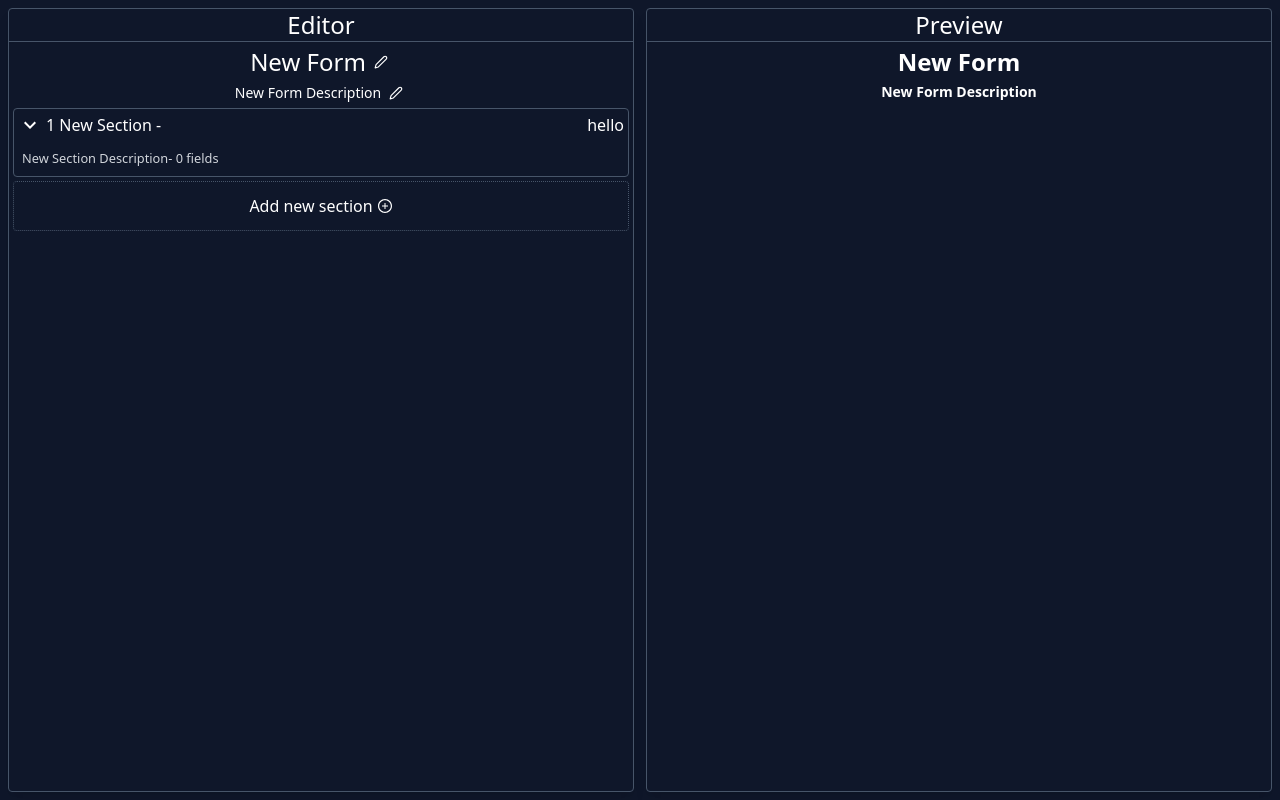
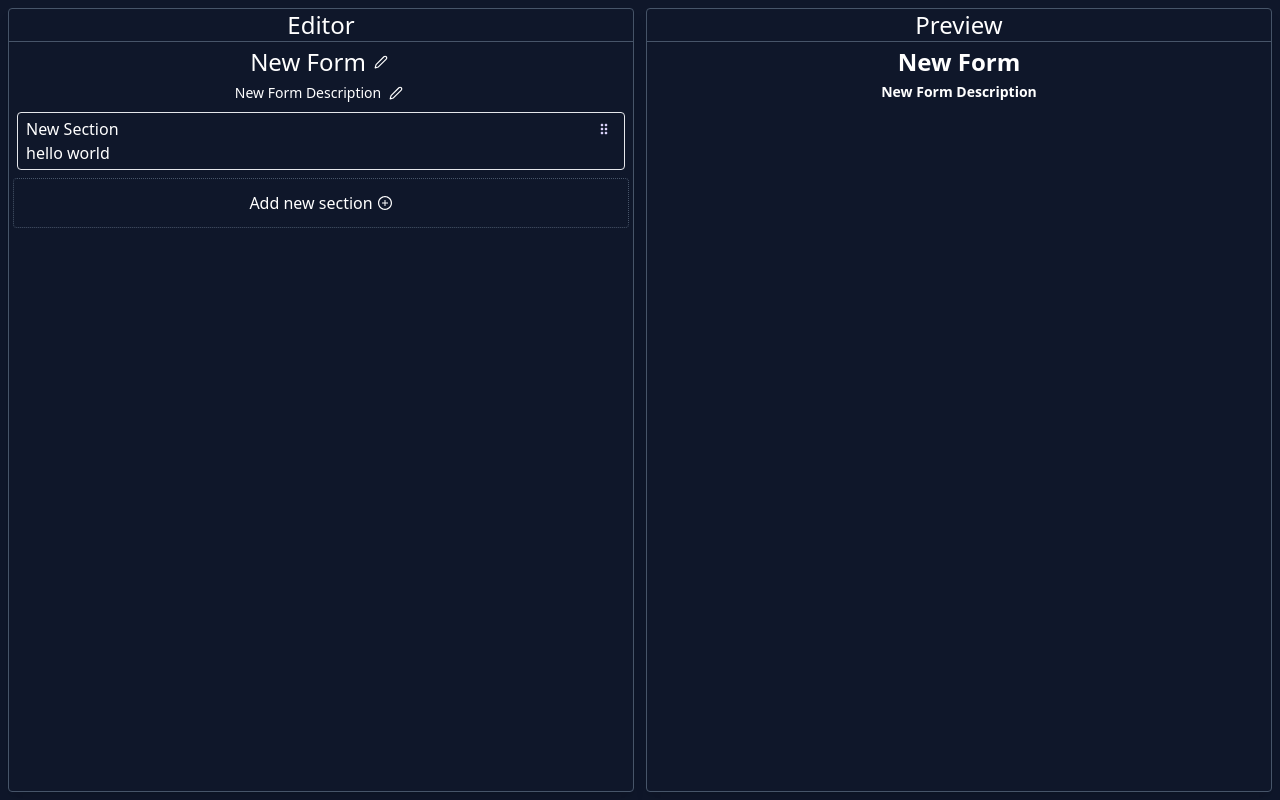
Before and after one commit to elvinsavio/form-builder, a React (Vite) app: page / in a window 1280 px wide. Both pictures are taken after a click on the button "Add new section". Built offline with nearby package versions, Linux system fonts and the light colour scheme.

Commit message:
add dnd for sections

```diff
--- a/package.json
+++ b/package.json
@@ -10,6 +10,8 @@
     "preview": "vite preview"
   },
   "dependencies": {
+    "@dnd-kit/core": "^6.0.8",
+    "@dnd-kit/sortable": "^7.0.2",
     "react": "^18.2.0",
     "react-dom": "^18.2.0",
     "react-icons": "^4.9.0"
--- /dev/null
+++ b/src/components/dnd/dndItem.tsx
@@ -0,0 +1,61 @@
+import { createContext, useContext, useMemo } from "react";
+import type { CSSProperties, PropsWithChildren } from "react";
+import type { DraggableSyntheticListeners, UniqueIdentifier } from "@dnd-kit/core";
+import { useSortable } from "@dnd-kit/sortable";
+import { CSS } from "@dnd-kit/utilities";
+import Icon from "../icon";
+import { MdDragIndicator } from "react-icons/md";
+
+interface Props {
+  id: UniqueIdentifier;
+}
+
+interface Context {
+  attributes: Record<string, any>;
+  listeners: DraggableSyntheticListeners;
+  ref(node: HTMLElement | null): void;
+}
+
+const DNDItemContext = createContext<Context>({
+  attributes: {},
+  listeners: undefined,
+  // eslint-disable-next-line @typescript-eslint/no-empty-function
+  ref() {},
+});
+
+export function DNDItem({ children, id }: PropsWithChildren<Props>) {
+  const { attributes, isDragging, listeners, setNodeRef, setActivatorNodeRef, transform, transition } = useSortable({
+    id,
+  });
+  const context = useMemo(
+    () => ({
+      attributes,
+      listeners,
+      ref: setActivatorNodeRef,
+    }),
+    [attributes, listeners, setActivatorNodeRef]
+  );
+  const style: CSSProperties = {
+    opacity: isDragging ? 0.4 : undefined,
+    transform: CSS.Translate.toString(transform),
+    transition,
+  };
+
+  return (
+    <DNDItemContext.Provider value={context}>
+      <li className="list-none px-2 py-1 border m-1 rounded" ref={setNodeRef} style={style}>
+        {children}
+      </li>
+    </DNDItemContext.Provider>
+  );
+}
+
+export function DragHandle() {
+  const { attributes, listeners, ref } = useContext(DNDItemContext);
+
+  return (
+    <button className="text-violet-200" {...attributes} {...listeners} ref={ref}>
+      <Icon icon={<MdDragIndicator />} />
+    </button>
+  );
+}
--- /dev/null
+++ b/src/components/dnd/dndOverlay.tsx
@@ -0,0 +1,17 @@
+import type { PropsWithChildren } from "react";
+import { DragOverlay, defaultDropAnimationSideEffects } from "@dnd-kit/core";
+import type { DropAnimation } from "@dnd-kit/core";
+
+const dropAnimationConfig: DropAnimation = {
+  sideEffects: defaultDropAnimationSideEffects({
+    styles: {
+      active: {
+        opacity: "0.4",
+      },
+    },
+  }),
+};
+
+export function DNDOverlay({ children }: PropsWithChildren) {
+  return <DragOverlay dropAnimation={dropAnimationConfig}>{children}</DragOverlay>;
+}
--- a/src/editor/editor.tsx
+++ b/src/editor/editor.tsx
@@ -1,13 +1,12 @@
 import { AiOutlinePlusCircle } from "react-icons/ai";
-import { MdOutlineExpandMore } from "react-icons/md";
 import { FiEdit2 } from "react-icons/fi";
 
-import { IForm } from "../types/types";
-import { ReactNode } from "react";
+import { IForm, ISection } from "../types/types";
 import Icon from "../components/icon";
 import { editorStyle } from "../style/editor";
 import Input from "../components/input";
 import { IEditorStyle } from "../style/editor.type";
+import { Section } from "./section/section";
 
 interface IProps {
   state: IForm;
@@ -15,13 +14,20 @@ interface IProps {
   styles: IEditorStyle;
 }
 
+const genUUID = () => {
+  return "xxxx-xxxx-xxx-xxxx".replace(/[x]/g, () => {
+    const r = Math.floor(Math.random() * 16);
+    return r.toString(16);
+  });
+};
+
 export default function Editor({ state, setState, styles }: IProps) {
   const handleAddNewSection = () => {
     const tempState = { ...state };
     tempState.sections = tempState.sections || [];
     tempState.sections.push({
+      id: genUUID(),
       title: "New Section",
-      description: "New Section Description",
       fields: [],
       open: true,
     });
@@ -51,6 +57,12 @@ export default function Editor({ state, setState, styles }: IProps) {
     const tempState = { ...state };
     tempState.description = value;
     tempState.editDescription = false;
+    setState(tempState);
+  };
+
+  const handlesSectionChange = (sections: ISection[]) => {
+    const tempState = { ...state };
+    tempState.sections = sections;
     setState(tempState);
   };
 
@@ -85,16 +97,21 @@ export default function Editor({ state, setState, styles }: IProps) {
           </>
         )}
       </small>
-      {state.sections?.map((section, index) => (
-        <SectionContainer key={index}>
-          <SectionHeader>
-            {index + 1} {section.title} -{" "}
-          </SectionHeader>
-          <small className="p-1 text-gray-300">
-            {section.description}- {section.fields?.length} fields
-          </small>
-        </SectionContainer>
-      ))}
+      <Section
+        items={state.sections}
+        onChange={handlesSectionChange}
+        renderItem={(item) => (
+          <Section.Item id={item.id}>
+            <div>
+              <div className="flex justify-between">
+                {item.title}
+                <Section.DragHandle />
+              </div>
+              hello world
+            </div>
+          </Section.Item>
+        )}
+      />
       <AddNewSection onClick={handleAddNewSection} />
     </div>
   );
@@ -115,22 +132,32 @@ function AddNewSection({ onClick }: { onClick: () => void }) {
   );
 }
 
-function SectionContainer({ children }: { children: ReactNode }) {
-  return (
-    <div className="flex flex-col gap-2  border border-slate-600 hover:border-slate-500 p-1 rounded transition-all">
-      {children}
-    </div>
-  );
-}
+// {state.sections?.map((section, index) => (
+//   <SectionContainer key={index}>
+//     <SectionHeader>
+//       {index + 1} {section.title} -{" "}
+//     </SectionHeader>
+//     <small className="p-1 text-gray-300">
+//       {section.description}- {section.fields?.length} fields
+//     </small>
+//   </SectionContainer>
+// ))}
+// function SectionContainer({ children }: { children: ReactNode }) {
+//   return (
+//     <div className="flex flex-col gap-2  border border-slate-600 hover:border-slate-500 p-1 rounded transition-all">
+//       {children}
+//     </div>
+//   );
+// }
 
-function SectionHeader({ children }: { children: ReactNode }) {
-  return (
-    <div className="flex items-center justify-between ">
-      <div className="flex items-center gap-1">
-        <MdOutlineExpandMore className="text-2xl hover:text-slate-100 hover:bg-slate-500 hover:bg-opacity-100 rounded cursor-pointer" />
-        <header className="text">{children} </header>
-      </div>
-      hello
-    </div>
-  );
-}
+// function SectionHeader({ children }: { children: ReactNode }) {
+//   return (
+//     <div className="flex items-center justify-between ">
+//       <div className="flex items-center gap-1">
+//         <MdOutlineExpandMore className="text-2xl hover:text-slate-100 hover:bg-slate-500 hover:bg-opacity-100 rounded cursor-pointer" />
+//         <header className="text">{children} </header>
+//       </div>
+//       hello
+//     </div>
+//   );
+// }
--- /dev/null
+++ b/src/editor/section/section.tsx
@@ -0,0 +1,63 @@
+import React, { useMemo, useState } from "react";
+import type { ReactNode } from "react";
+import { DndContext, KeyboardSensor, PointerSensor, useSensor, useSensors } from "@dnd-kit/core";
+import type { Active, UniqueIdentifier } from "@dnd-kit/core";
+import { SortableContext, arrayMove, sortableKeyboardCoordinates } from "@dnd-kit/sortable";
+import { DNDItem, DragHandle } from "../../components/dnd/dndItem";
+import { DNDOverlay } from "../../components/dnd/dndOverlay";
+
+// import { DragHandle, SortableItem, SortableOverlay } from "./components";
+
+interface BaseItem {
+  id: UniqueIdentifier;
+}
+
+interface Props<T extends BaseItem> {
+  items: T[];
+  onChange(items: T[]): void;
+  renderItem(item: T): ReactNode;
+}
+
+export function Section<T extends BaseItem>({ items, onChange, renderItem }: Props<T>) {
+  const [active, setActive] = useState<Active | null>(null);
+  const activeItem = useMemo(() => items.find((item) => item.id === active?.id), [active, items]);
+  const sensors = useSensors(
+    useSensor(PointerSensor),
+    useSensor(KeyboardSensor, {
+      coordinateGetter: sortableKeyboardCoordinates,
+    })
+  );
+
+  return (
+    <DndContext
+      sensors={sensors}
+      onDragStart={({ active }) => {
+        setActive(active);
+      }}
+      onDragEnd={({ active, over }) => {
+        if (over && active.id !== over?.id) {
+          const activeIndex = items.findIndex(({ id }) => id === active.id);
+          const overIndex = items.findIndex(({ id }) => id === over.id);
+
+          onChange(arrayMove(items, activeIndex, overIndex));
+        }
+        setActive(null);
+      }}
+      onDragCancel={() => {
+        setActive(null);
+      }}
+    >
+      <SortableContext items={items}>
+        <ul role="application">
+          {items.map((item) => (
+            <React.Fragment key={item.id}>{renderItem(item)}</React.Fragment>
+          ))}
+        </ul>
+      </SortableContext>
+      <DNDOverlay>{activeItem ? renderItem(activeItem) : null}</DNDOverlay>
+    </DndContext>
+  );
+}
+
+Section.Item = DNDItem;
+Section.DragHandle = DragHandle;
--- /dev/null
+++ b/src/editor/section/sectionHeader.tsx
@@ -0,0 +1,7 @@
+interface IProps {
+  title: string;
+}
+
+export default function SectionHeader() {
+  return <div className="flex justify-between items-center"></div>;
+}
--- a/src/types/types.ts
+++ b/src/types/types.ts
@@ -7,6 +7,7 @@ export interface IField {
 }
 
 export interface ISection {
+  id: string;
   title: string;
   description: string;
   fields: IField[];
```
Also changed, not shown: 1 other file (tests, documents, lock files or other folders).
